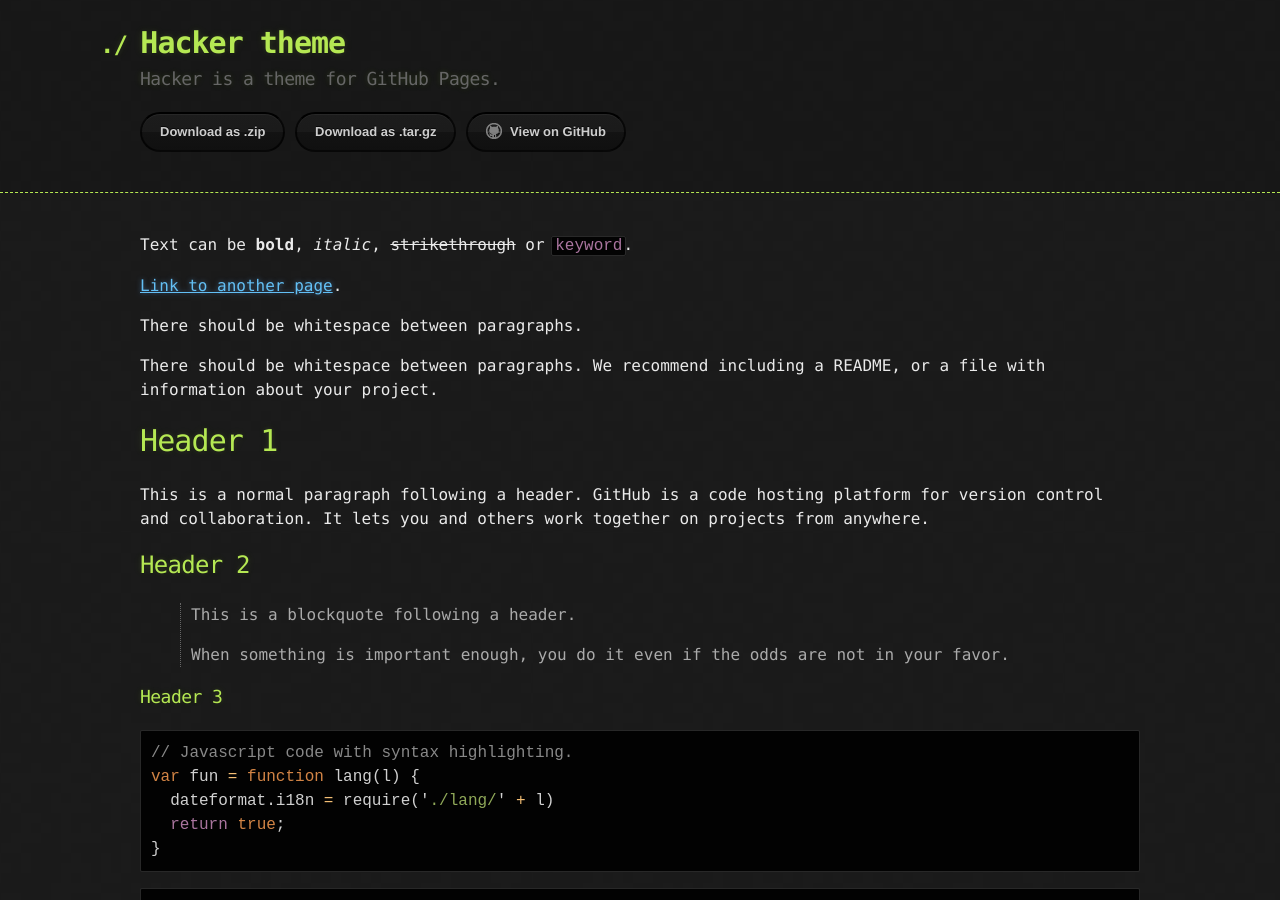
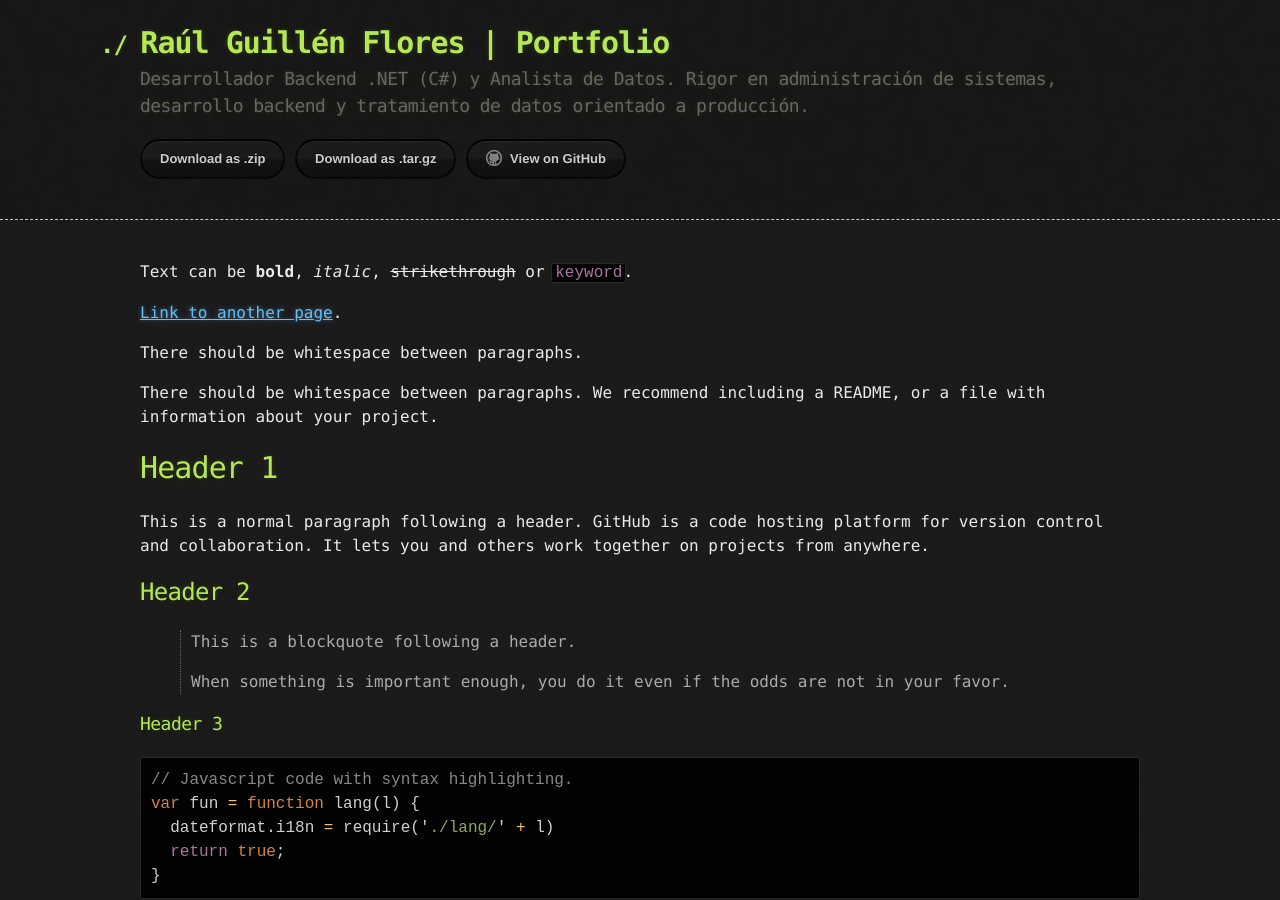
Before and after one commit to RualGF/RualGF.github.io, a Jekyll site: the page built from index.md, in a window 1280 px wide and 900 px high. Built offline with Jekyll 4.4.1, drawn with Linux system fonts in a browser that asks for light colours.

Commit message:
Modify title and description in _config.yml
Updated site title and description for portfolio.

```diff
--- a/_config.yml
+++ b/_config.yml
@@ -1,5 +1,8 @@
-title: Hacker theme
-description: Hacker is a theme for GitHub Pages.
+title: Raúl Guillén Flores | Portfolio
+description: Desarrollador Backend .NET (C#) y Analista de Datos. Rigor en administración de sistemas, desarrollo backend y tratamiento de datos orientado a producción.
 show_downloads: true
 google_analytics:
 theme: jekyll-theme-hacker
+remote_theme: pages-themes/hacker@v0.2.0
+plugins:
+- jekyll-remote-theme # add this line to the plugins list if you already have one
```
